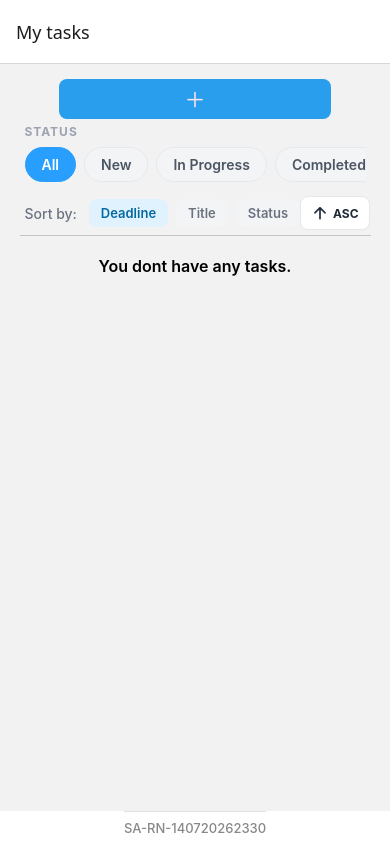
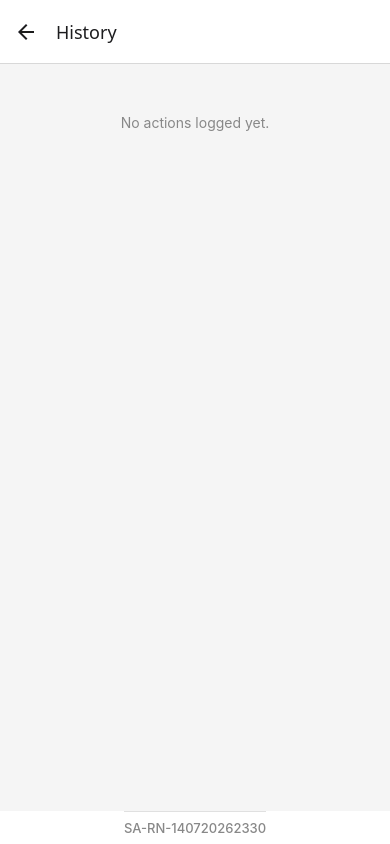
Before and after one commit to M0roh/TaskManager, a React Native app: screen /History in a window 390 px wide. Built offline with nearby package versions, Linux system fonts and the light colour scheme; what expo-notifications would draw is missing.

Commit message:
feat: added history logs

```diff
--- a/App.tsx
+++ b/App.tsx
@@ -7,6 +7,7 @@ import HomeScreen from "./screens/HomeScreen";
 import { NavigationContainer } from "@react-navigation/native";
 import { createNativeStackNavigator } from "@react-navigation/native-stack";
 import { SafeAreaProvider, SafeAreaView } from "react-native-safe-area-context";
+import HistoryScreen from "./screens/HistoryScreen";
 import TaskDetailScreen from "./screens/TaskDetailsScreen";
 import UpsertTaskScreen from "./screens/UpsertTaskScreen";
 
@@ -14,6 +15,7 @@ type RootStackParamList = {
   Home: undefined;
   UpsertTask: undefined;
   TaskDetails: { taskId: string };
+  History: undefined;
 };
 
 const Stack = createNativeStackNavigator<RootStackParamList>();
@@ -41,6 +43,12 @@ export default function App() {
                 name="TaskDetails"
                 component={TaskDetailScreen}
                 options={{ title: "Task creating" }}
+              />
+
+              <Stack.Screen
+                name="History"
+                component={HistoryScreen}
+                options={{ title: "History" }}
               />
             </Stack.Navigator>
           </NavigationContainer>
--- /dev/null
+++ b/screens/HistoryScreen.tsx
@@ -0,0 +1,84 @@
+import React from "react";
+import { FlatList, StyleSheet, Text, View } from "react-native";
+import { useTaskStore } from "../stores/tasksStore";
+import { LogActionType } from "../types/logItem";
+
+export default function HistoryScreen() {
+  const logs = useTaskStore((state) => state.logs) || [];
+
+  const formatTime = (isoString: string) => {
+    const date = new Date(isoString);
+    return `${date.toLocaleDateString()} ${date.toLocaleTimeString([], { hour: "2-digit", minute: "2-digit" })}`;
+  };
+
+  return (
+    <View style={styles.container}>
+      <FlatList
+        data={logs}
+        keyExtractor={(item) => item.id}
+        ListEmptyComponent={
+          <Text style={styles.emptyText}>No actions logged yet.</Text>
+        }
+        renderItem={({ item }) => (
+          <View style={styles.logCard}>
+            <View style={styles.logHeader}>
+              <Text style={[styles.badge, ACTION_STYLES[item.actionType]]}>
+                {item.actionType}
+              </Text>
+              <Text style={styles.time}>{formatTime(item.timestamp)}</Text>
+            </View>
+            <Text style={styles.description}>{item.description}</Text>
+          </View>
+        )}
+      />
+    </View>
+  );
+}
+
+const styles = StyleSheet.create({
+  container: { flex: 1, backgroundColor: "#f5f5f5", padding: 10 },
+  emptyText: { textAlign: "center", marginTop: 40, color: "#888" },
+  logCard: {
+    backgroundColor: "#fff",
+    padding: 12,
+    borderRadius: 8,
+    marginBottom: 8,
+    elevation: 2,
+    shadowColor: "#000",
+    shadowOffset: { width: 0, height: 1 },
+    shadowOpacity: 0.2,
+    shadowRadius: 1.41,
+  },
+  logHeader: {
+    flexDirection: "row",
+    justifyContent: "space-between",
+    alignItems: "center",
+    marginBottom: 6,
+  },
+  badge: {
+    fontSize: 10,
+    fontWeight: "bold",
+    color: "#fff",
+    paddingHorizontal: 6,
+    paddingVertical: 2,
+    borderRadius: 4,
+  },
+  time: { fontSize: 11, color: "#666" },
+  description: { fontSize: 14, color: "#333" },
+
+  createAction: { backgroundColor: "#4CAF50" },
+  editAction: { backgroundColor: "#2196F3" },
+  statusChangeAction: { backgroundColor: "#FF9800" },
+  attachmentChangeAction: { backgroundColor: "#9C27B0" },
+  deleteAction: { backgroundColor: "#F44336" },
+  syncAction: { backgroundColor: "#00BCD4" },
+});
+
+const ACTION_STYLES: Record<LogActionType, any> = {
+  CREATE: styles.createAction,
+  EDIT: styles.editAction,
+  STATUS_CHANGE: styles.statusChangeAction,
+  ATTACHMENT_CHANGE: styles.attachmentChangeAction,
+  DELETE: styles.deleteAction,
+  SYNC: styles.syncAction,
+};
--- a/screens/HomeScreen.tsx
+++ b/screens/HomeScreen.tsx
@@ -72,12 +72,20 @@ export default function HomeScreen() {
   return (
     <View style={{ flex: 1 }}>
       <View style={styles.toolbar}>
+        <View style={styles.buttons}>
           <TouchableOpacity
             style={styles.createBtn}
             onPress={() => navigation.navigate("UpsertTask")}
           >
             <Ionicons name={"add-outline"} size={25} color={"#FCE3EF"} />
           </TouchableOpacity>
+          <TouchableOpacity
+            style={styles.historyBtn}
+            onPress={() => navigation.navigate("History")}
+          >
+            <Ionicons name={"receipt-outline"} size={25} color={"#FCE3EF"} />
+          </TouchableOpacity>
+        </View>
 
         <View style={styles.section}>
           <Text style={styles.sectionTitle}>Status</Text>
@@ -226,6 +234,13 @@ const styles = StyleSheet.create({
     borderBottomColor: "#45454545",
   },
 
+  buttons: {
+    display: "flex",
+    flexDirection: "row",
+    justifyContent: "space-around",
+    marginBottom: 5,
+  },
+
   createBtn: {
     width: "80%",
     alignSelf: "center",
@@ -237,6 +252,19 @@ const styles = StyleSheet.create({
 
     backgroundColor: "#289eec",
     height: 40,
+    borderRadius: 8,
+  },
+  historyBtn: {
+    alignSelf: "center",
+    display: "flex",
+    justifyContent: "center",
+    alignItems: "center",
+
+    marginVertical: 5,
+
+    backgroundColor: "#289eec",
+    height: 40,
+    width: 40,
     borderRadius: 8,
   },
 
--- a/screens/UpsertTaskScreen.tsx
+++ b/screens/UpsertTaskScreen.tsx
@@ -19,7 +19,7 @@ import Location from "../types/location";
 import { formatDate, getCoordinatesFromAddress } from "../utils/utils";
 
 interface UpsertTaskScreenProps {
-  route: {
+  route?: {
     params: {
       taskId?: string;
     };
@@ -29,7 +29,7 @@ interface UpsertTaskScreenProps {
 export default function UpsertTaskScreen({ route }: UpsertTaskScreenProps) {
   const navigation = useNavigation<any>();
 
-  const { taskId } = route.params || {};
+  const { taskId } = route?.params || {};
   const taskToEdit = useTaskStore((state) =>
     taskId ? state.tasks.find((t) => t.taskId === taskId) : undefined,
   );
--- a/stores/tasksStore.ts
+++ b/stores/tasksStore.ts
@@ -3,6 +3,7 @@ import * as Crypto from "expo-crypto";
 import { create } from "zustand";
 import { createJSONStorage, persist } from "zustand/middleware";
 import Location from "../types/location";
+import { LogActionType, LogItem } from "../types/logItem";
 import Task from "../types/task";
 import {
   cancelTaskNotification,
@@ -11,6 +12,9 @@ import {
 
 interface TaskState {
   tasks: Task[];
+  logs: LogItem[];
+
+  addLog: (actionType: LogActionType, description: string) => void;
 
   addTask: (
     title: string,
@@ -34,6 +38,21 @@ export const useTaskStore = create<TaskState>()(
   persist(
     (set, get) => ({
       tasks: [],
+      logs: [],
+
+      addLog: (actionType, description) =>
+        set((state) => ({
+          logs: [
+            {
+              id:
+                Date.now().toString() + Math.random().toString(36).substr(2, 9),
+              timestamp: new Date().toISOString(),
+              actionType,
+              description,
+            },
+            ...state.logs,
+          ],
+        })),
 
       addTask: async (title, description, deadline, taskLocation) => {
         const notificationId = await scheduleTaskNotification(title, deadline);
@@ -54,6 +73,8 @@ export const useTaskStore = create<TaskState>()(
           notificationId: notificationId || undefined,
         };
 
+        get().addLog("CREATE", `Created task "${title}"`);
+
         set((state) => ({
           tasks: [newTask, ...state.tasks],
         }));
@@ -68,6 +89,8 @@ export const useTaskStore = create<TaskState>()(
           await cancelTaskNotification(task.notificationId);
           await scheduleTaskNotification(task.title, deadline);
         }
+
+        get().addLog("EDIT", `Edited task "${title}"`);
 
         set((state) => ({
           tasks: state.tasks.map((task) =>
@@ -92,6 +115,11 @@ export const useTaskStore = create<TaskState>()(
           await cancelTaskNotification(task.notificationId);
         }
 
+        get().addLog(
+          "STATUS_CHANGE",
+          `Status task "${task?.title}" changed from ${task?.status} to ${status}`,
+        );
+
         set((state) => ({
           tasks: state.tasks.map((task) =>
             task.taskId === id ? { ...task, status, syncStatus: false } : task,
@@ -104,6 +132,8 @@ export const useTaskStore = create<TaskState>()(
         if (taskToDelete?.notificationId) {
           await cancelTaskNotification(taskToDelete.notificationId);
         }
+
+        get().addLog("DELETE", `Deleted task "${taskToDelete?.title}"`);
 
         set((state) => ({
           tasks: state.tasks.filter((task) => task.taskId !== id),
--- /dev/null
+++ b/types/logItem.ts
@@ -0,0 +1,14 @@
+export type LogActionType =
+  | "CREATE"
+  | "EDIT"
+  | "STATUS_CHANGE"
+  | "ATTACHMENT_CHANGE"
+  | "DELETE"
+  | "SYNC";
+
+export interface LogItem {
+  id: string;
+  timestamp: string;
+  actionType: LogActionType;
+  description: string;
+}
```
Lines whose indentation alone changed are shown as unchanged.
